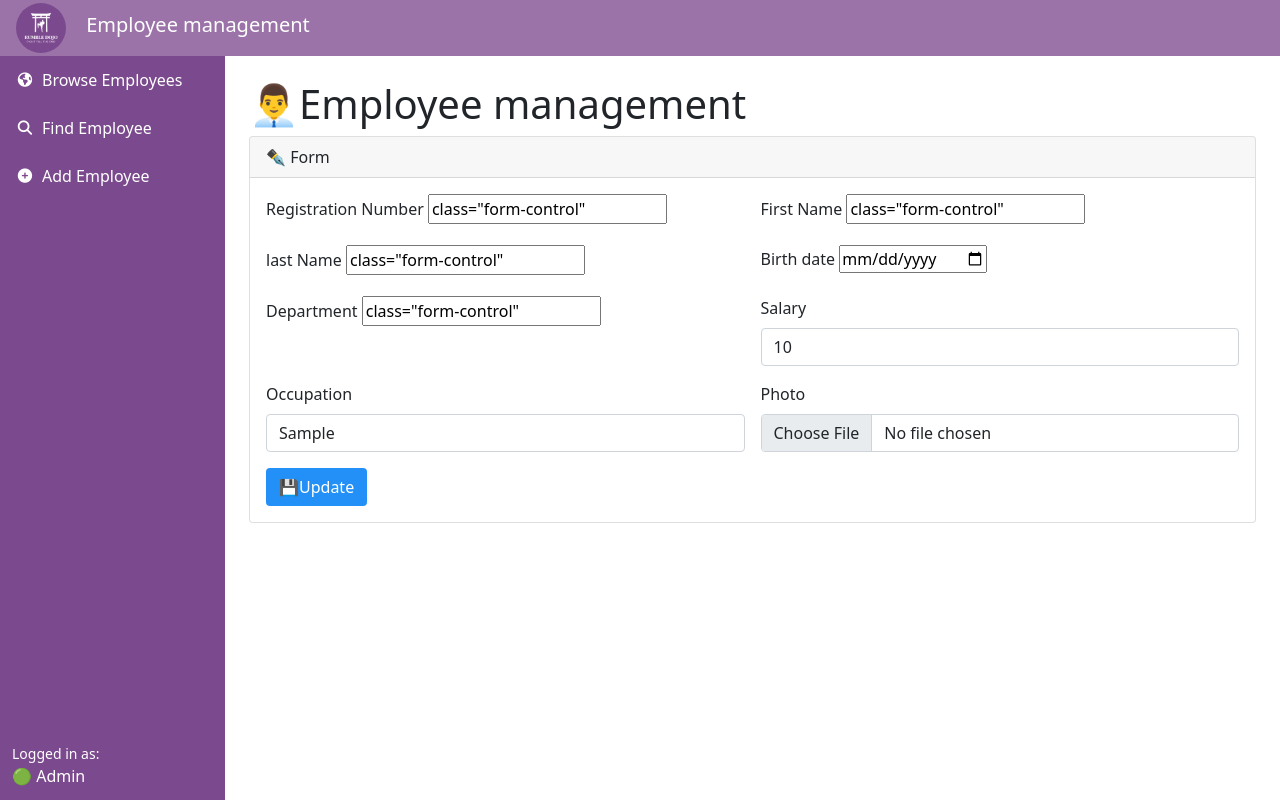
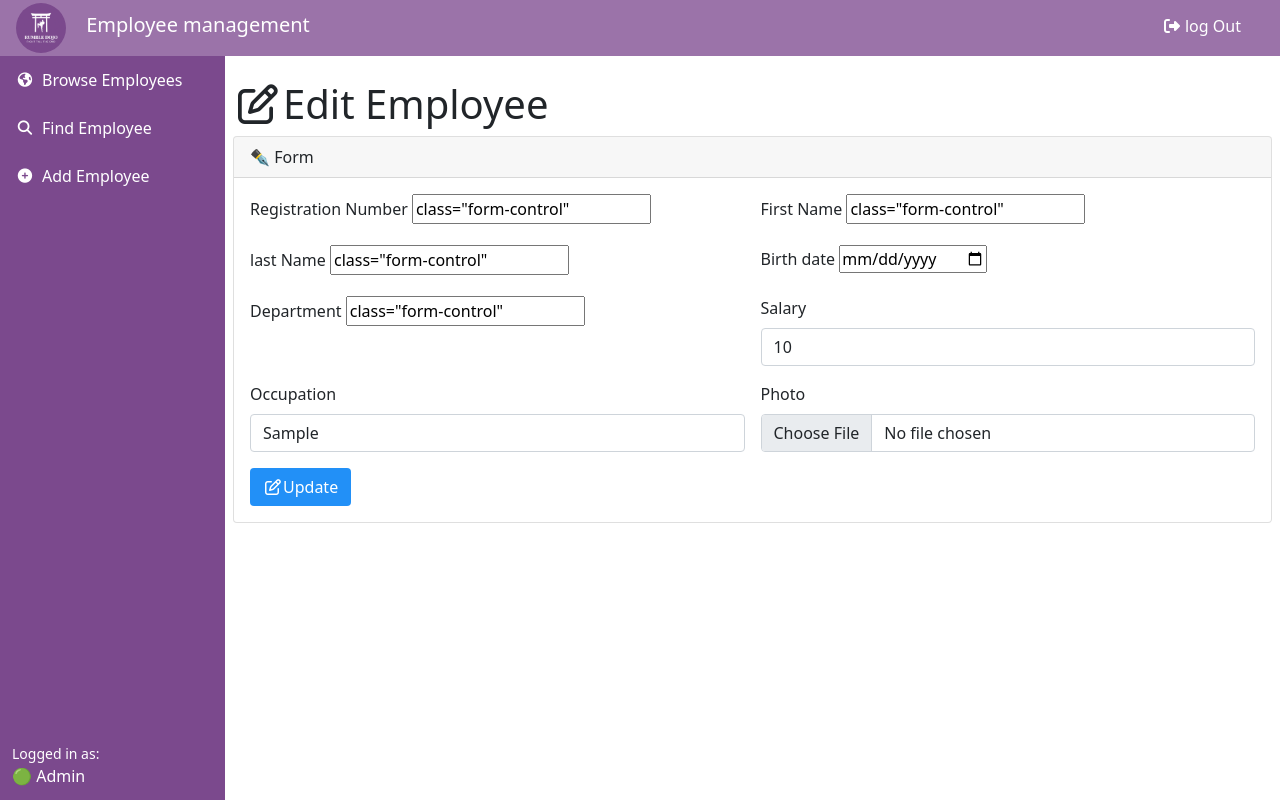
Before and after one commit to Merradou-Abderrahmane/project-10-gestion-demployee, a PHP site: page /edit.php?id=1 in a window 1280 px wide. Run offline with PHP 8.4, Linux system fonts and the light colour scheme; tables that the repository leaves empty or names only in its code hold one stand-in row (values such as "Sample post"); data that the repository does not hold is empty; some libraries are stand-ins or nearby versions.

Commit message:
add lgout icon

```diff
--- a/src/edit.php
+++ b/src/edit.php
@@ -57,6 +57,8 @@ if(isset($_POST['update'])){
 				<img id="logo" class=" ms-3 rounded-circle" style="width:50px;" src="images/logo.png" alt="logo">
 
 				<a class="navbar-brand ps-3" id="top-title" href="index.php">Employee management</a>
+				<a href="logOut.php" style="text-decoration: none; margin-left: 850px; "  > <i class="fa fa-sign-out" style="margin-right:5px;" aria-hidden="true"></i>log Out</a>
+
 			</div>
 
 		</div>
@@ -87,8 +89,8 @@ if(isset($_POST['update'])){
 		</div>
 		<div id="layoutSidenav_content">
 			<main>
-				<div class="container-fluid px-4">
-					<h1 class="mt-4">👨‍💼Employee management</h1>
+				<div class="container-fluid px-2">
+					<h1 class="mt-4"><i class="fa fa-fw fa-edit"></i>Edit Employee</h1>
 
 					<div id="formCard" class="card mb-4 ">
 
@@ -132,7 +134,7 @@ if(isset($_POST['update'])){
 								</div>
 
 								<div class="col-12">
-									<button id="submitButton" type="submit" name="update" value="update" class="btn btn-primary-custom-2">💾Update</button>
+									<button id="submitButton" type="submit" name="update" value="update" class="btn btn-primary-custom-2"><i class="fa fa-fw fa-edit"></i>Update</button>
 									<a href="index.php">Form</a>
 								</div>
 							</form>
```
